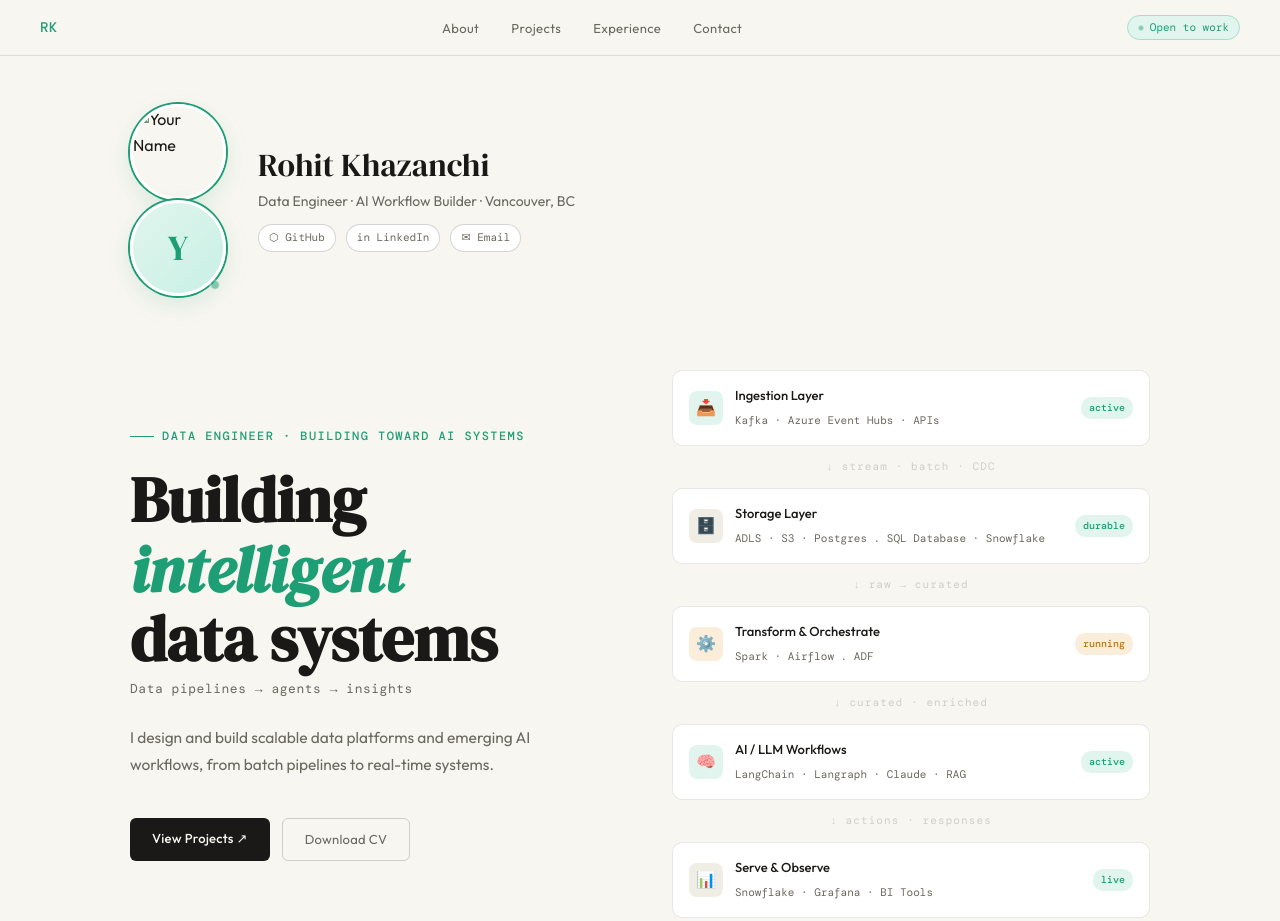
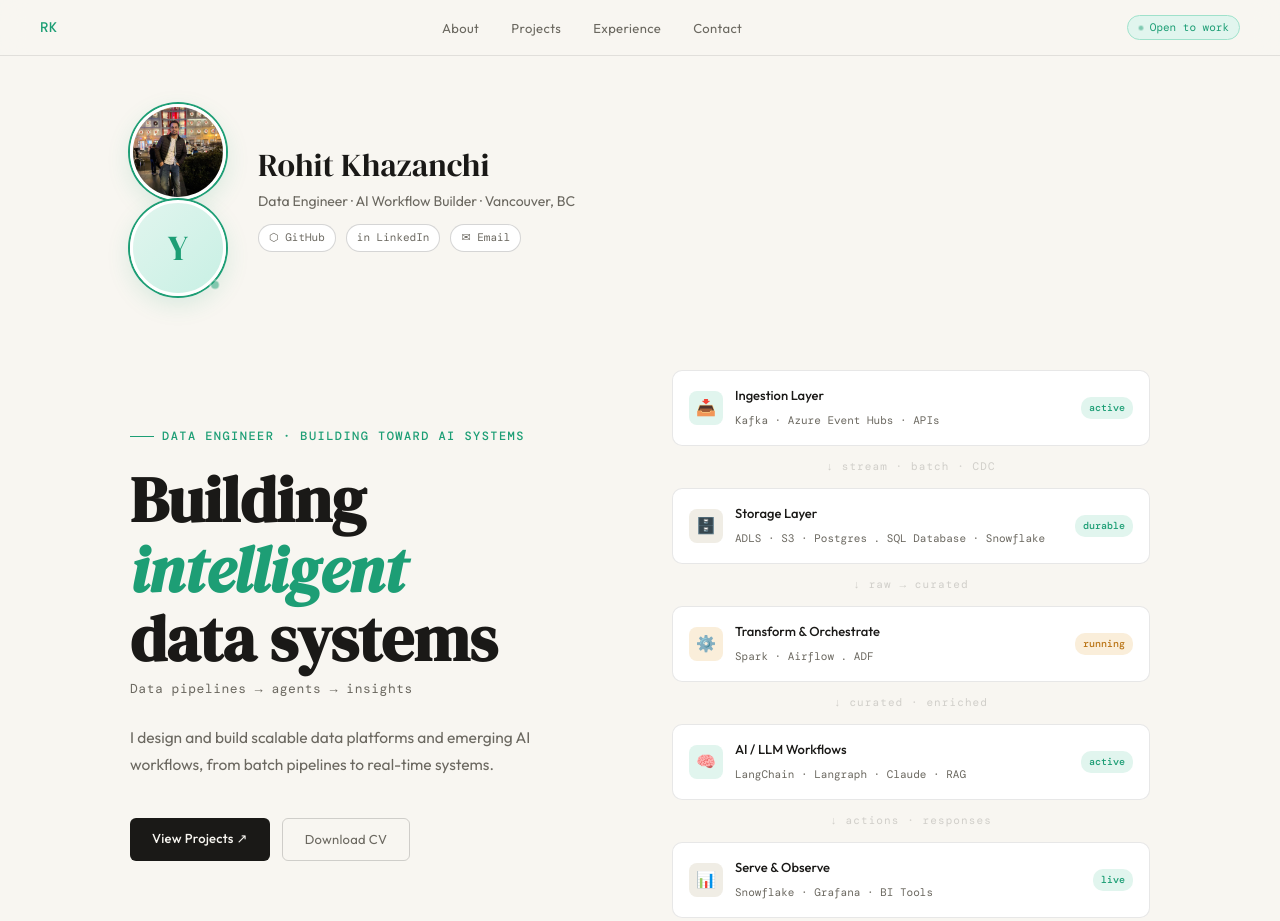
Before and after one commit to rohitkhazanchi121/rohitkhazanchi121.github.io, a plain HTML site: page index.html in a window 1280 px wide. Shown: the top 921 px of the page. Drawn offline with nearby package versions, Linux system fonts and the light colour scheme.

Commit message:
add photo

```diff
--- a/index.html
+++ b/index.html
@@ -380,7 +380,7 @@
 <!-- PROFILE BANNER -->
 <div class="profile-banner">
   <div class="profile-avatar-wrap">
-   <img src="photo.jpg" alt="Your Name" class="profile-avatar"/>
+   <img src="photo.jpeg" alt="Your Name" class="profile-avatar"/>
     <!--
       TO ADD YOUR PHOTO:
         Option A (GitHub Pages): Place your photo as "photo.jpg" in the same
```
Also changed, not shown: photo.jpeg (added).
